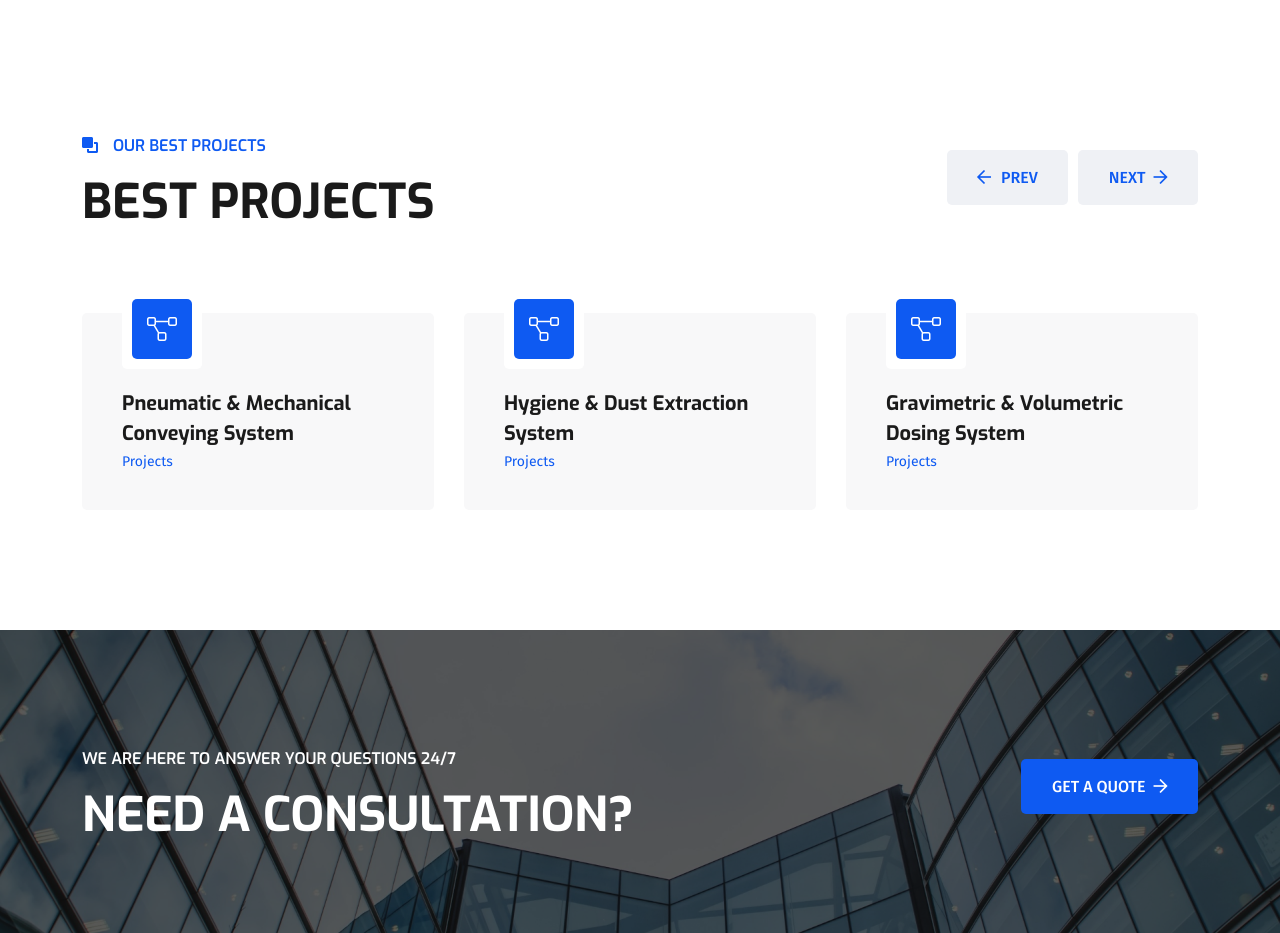
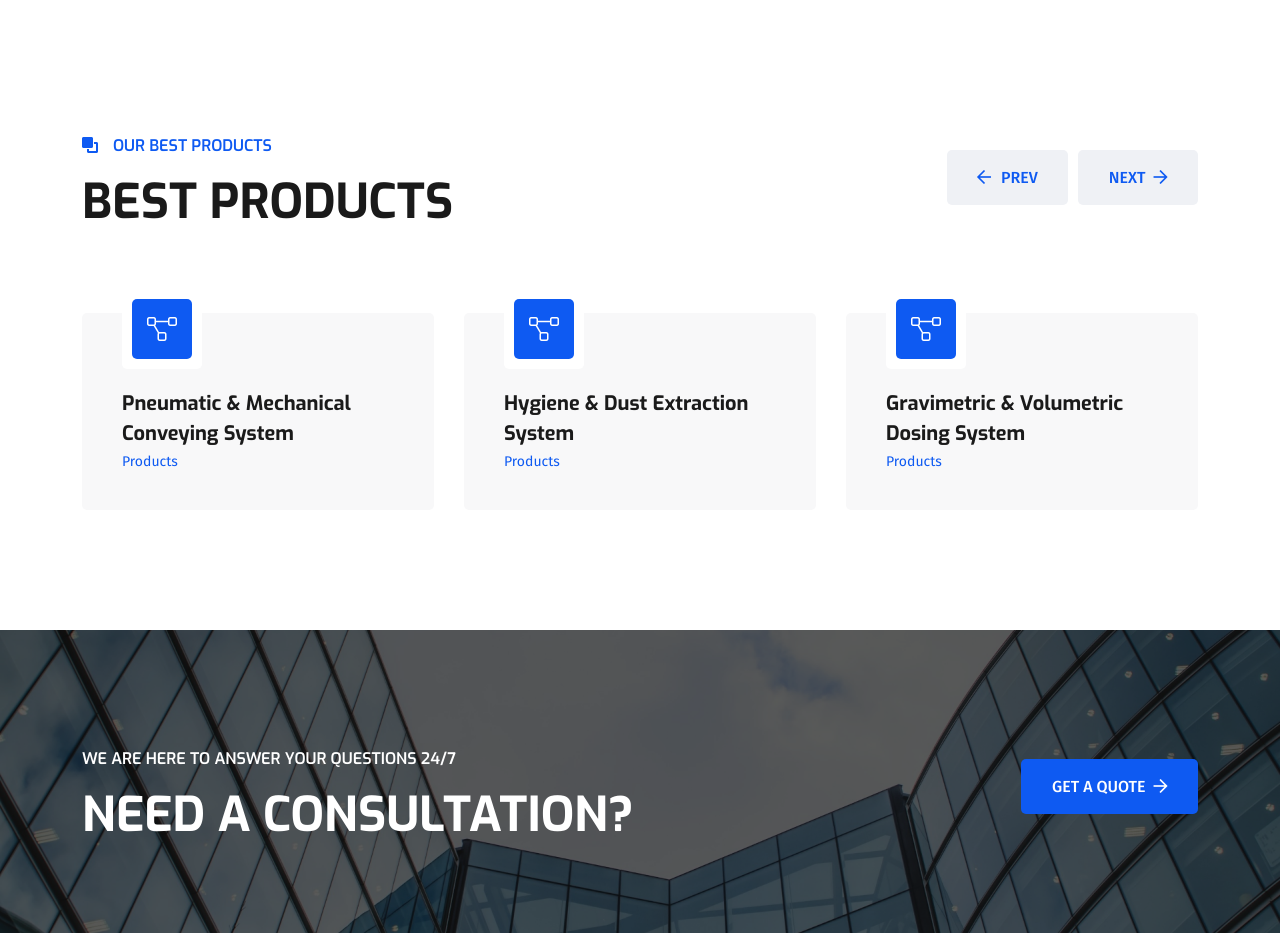
Before and after one commit to mrizkyaly/pratama-company, a plain HTML site: page index.html in a window 1280 px wide. Shown: the part 3700-4633 px from the top of the page. Drawn offline with Linux system fonts and the light colour scheme; files whose address does not match are found by name.

```diff
--- a/index.html
+++ b/index.html
@@ -858,9 +858,9 @@
                         <div class="title-area">
                             <span class="sec-subtitle"
                                 ><i class="fas fa-bring-forward"></i>Our Best
-                                Projects</span
+                                Products</span
                             >
-                            <h2 class="sec-title h1">Best Projects</h2>
+                            <h2 class="sec-title h1">Best Products</h2>
                         </div>
                     </div>
                     <div class="col-auto d-none d-lg-block">
@@ -895,7 +895,7 @@
                             <h3 class="testi-name h6">
                                 Pneumatic & Mechanical Conveying System
                             </h3>
-                            <div class="testi-degi">Projects</div>
+                            <div class="testi-degi">Products</div>
                         </div>
                     </div>
                     <div class="col-xl-4">
@@ -906,7 +906,7 @@
                             <h3 class="testi-name h6">
                                 Hygiene & Dust Extraction System
                             </h3>
-                            <div class="testi-degi">Projects</div>
+                            <div class="testi-degi">Products</div>
                         </div>
                     </div>
                     <div class="col-xl-4">
@@ -917,7 +917,7 @@
                             <h3 class="testi-name h6">
                                 Gravimetric & Volumetric Dosing System
                             </h3>
-                            <div class="testi-degi">Projects</div>
+                            <div class="testi-degi">Products</div>
                         </div>
                     </div>
                     <div class="col-xl-4">
@@ -926,7 +926,7 @@
                                 <i class="fal fa-project-diagram"></i>
                             </div>
                             <h3 class="testi-name h6">Mixing System</h3>
-                            <div class="testi-degi">Projects</div>
+                            <div class="testi-degi">Products</div>
                         </div>
                     </div>
                     <div class="col-xl-4">
@@ -937,7 +937,7 @@
                             <h3 class="testi-name h6">
                                 Liquid & Powder Handling System
                             </h3>
-                            <div class="testi-degi">Projects</div>
+                            <div class="testi-degi">Products</div>
                         </div>
                     </div>
                     <div class="col-xl-4">
@@ -946,7 +946,7 @@
                                 <i class="fal fa-project-diagram"></i>
                             </div>
                             <h3 class="testi-name h6">Robotic Automation</h3>
-                            <div class="testi-degi">Projects</div>
+                            <div class="testi-degi">Products</div>
                         </div>
                     </div>
                 </div>
```
